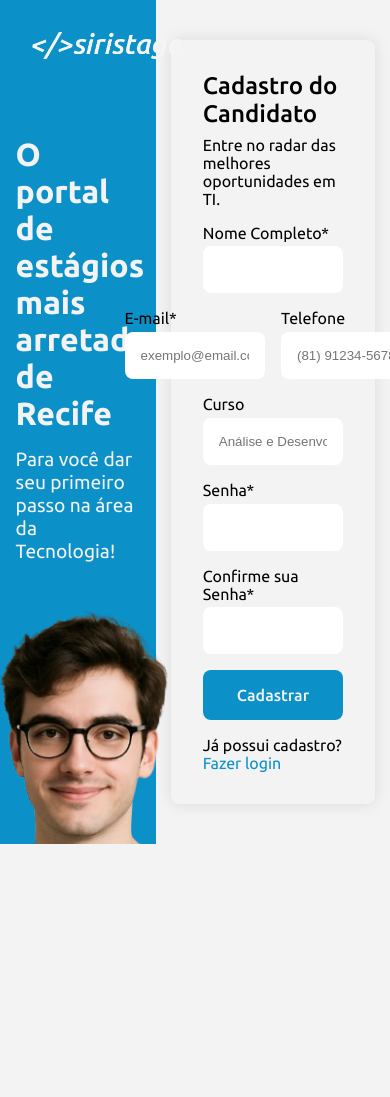
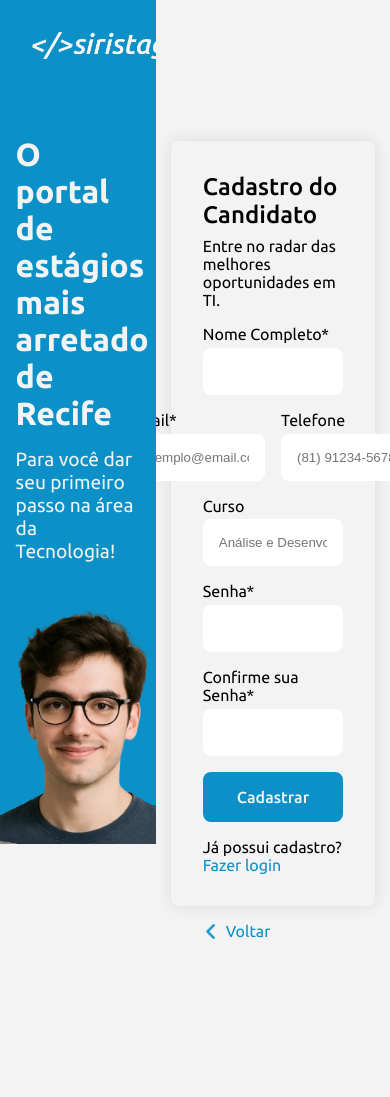
Before and after one commit to paulosds2318/Siri-Stage, a Python web app: template template/candidatos.html in a window 390 px wide. Before the commit the page ends 844 px from the top, so only its background shows below. Run offline with Jinja, Linux system fonts and the light colour scheme; the template is opened without the code that fills it, so the values that code supplies are empty.

Commit message:
Responsividade para Notebook

```diff
--- a/static/style.css
+++ b/static/style.css
@@ -18,7 +18,6 @@
 html, body {
     margin: 0;
     padding: 0;
-    overflow-y: hidden;
 }
 
 body {
@@ -27,6 +26,14 @@ body {
     box-sizing: border-box;
     display: flex;
     justify-content: center;
+}
+
+#body-main-page {
+    overflow-y: hidden;
+}
+
+#body-candidate-page {
+    overflow-y: auto;
 }
 
 .left-container {
@@ -164,9 +171,9 @@ body {
     background-color: var(--color001);
 }
 
-/* Formulário de Cadastro de Candidatos */
+/* Formulário */
 
-.candidate-container {
+.form-container {
     width: 60%;
     display: flex;
     flex-direction: column;
@@ -174,26 +181,26 @@ body {
     align-items: center;
 }
 
-.candidate-header {
+.form-header {
     width: 100%;
     display: flex;
     flex-direction: column;
     gap: .5rem;
 }
 
-.candidate-header h1 {
+.form-header h1 {
     font-size: 1.5rem;
     font-weight: 500;
     margin: 0;
 }
 
-.candidate-header h2 {
+.form-header h2 {
     font-size: 1rem;
     font-weight: 400;
     margin: 0;
 }
 
-.candidate-form {
+.form {
     width: 60%;
     display: flex;
     flex-direction: column;
@@ -264,9 +271,39 @@ body {
     text-decoration: underline;
 }
 
+.back-btn {
+    padding: 1rem;
+    width: 60%;
+}
+
+.back-btn a {
+    display: flex;
+    align-items: center;
+    gap: .5rem;
+    color: var(--color001);
+    text-decoration: none;
+}
+
+.back-btn img {
+    width: 15px;
+    filter: brightness(0) saturate(100%) invert(65%) sepia(75%) saturate(7212%) hue-rotate(174deg) brightness(98%) contrast(91%);
+}
+
 /* Media Queries */
 
 @media (max-width: 1366px) {
+    #left-container-form-page{
+        overflow-y: hidden;
+        position: fixed;
+        margin-right: 60%;
+    }
+
+    .form-container {
+        overflow-y: auto;
+        margin-left: 40%;
+        height: 130vh;
+    }
+
     .left-content h1 {
         font-size: 2rem;
     }
@@ -275,5 +312,7 @@ body {
         font-size: 1.2rem;
     }
 
-    .left
+    .image img {
+        width: 350px;
+    }
 }
--- a/template/candidatos.html
+++ b/template/candidatos.html
@@ -8,8 +8,8 @@
     <link rel="stylesheet" href="../static/responsive.css">
     <link rel="shortcut icon" href="../assets/favicon.ico" type="image/x-icon">
 </head>
-<body>
-    <div class="left-container">
+<body id="body-candidate-page">
+    <div class="left-container" id="left-container-form-page">
         <div class="header">
             <div class="logo">
                 <a href="index.html">
@@ -28,9 +28,9 @@
         </div>
     </div>
 
-    <div class="candidate-container">
-        <form class="candidate-form">
-            <div class="candidate-header">
+    <div class="form-container">
+        <form class="form">
+            <div class="form-header">
                 <h1>Cadastro do Candidato</h1>
                 <h2>Entre no radar das melhores oportunidades em TI.</h2>
             </div>
@@ -66,9 +66,16 @@
                 <input type="password" id="senhaConfirma" required>
             </div>
 
-            <input type="button" value="Cadastrar" class="register-btn">
+            <button class="register-btn">Cadastrar</button>
             <p class="have-account">Já possui cadastro? <span>Fazer login</span></p>
         </form>
+
+        <div class="back-btn">
+            <a href="index.html">
+                <img src="../assets/left-arrow.png" alt="">
+                <span>Voltar</span>
+            </a>
+        </div>
     </div>
 
     <script src="../static/script.js"></script>
--- a/template/index.html
+++ b/template/index.html
@@ -7,7 +7,7 @@
     <link rel="stylesheet" href="../static/style.css">
     <link rel="shortcut icon" href="../assets/favicon.ico" type="image/x-icon">
 </head>
-<body>
+<body id="body-main-page">
     <div class="left-container">
         <div class="header">
             <div class="logo">
```
Also changed, not shown: template/empresas.html (+14 -7 lines), assets/left-arrow.png (added).
